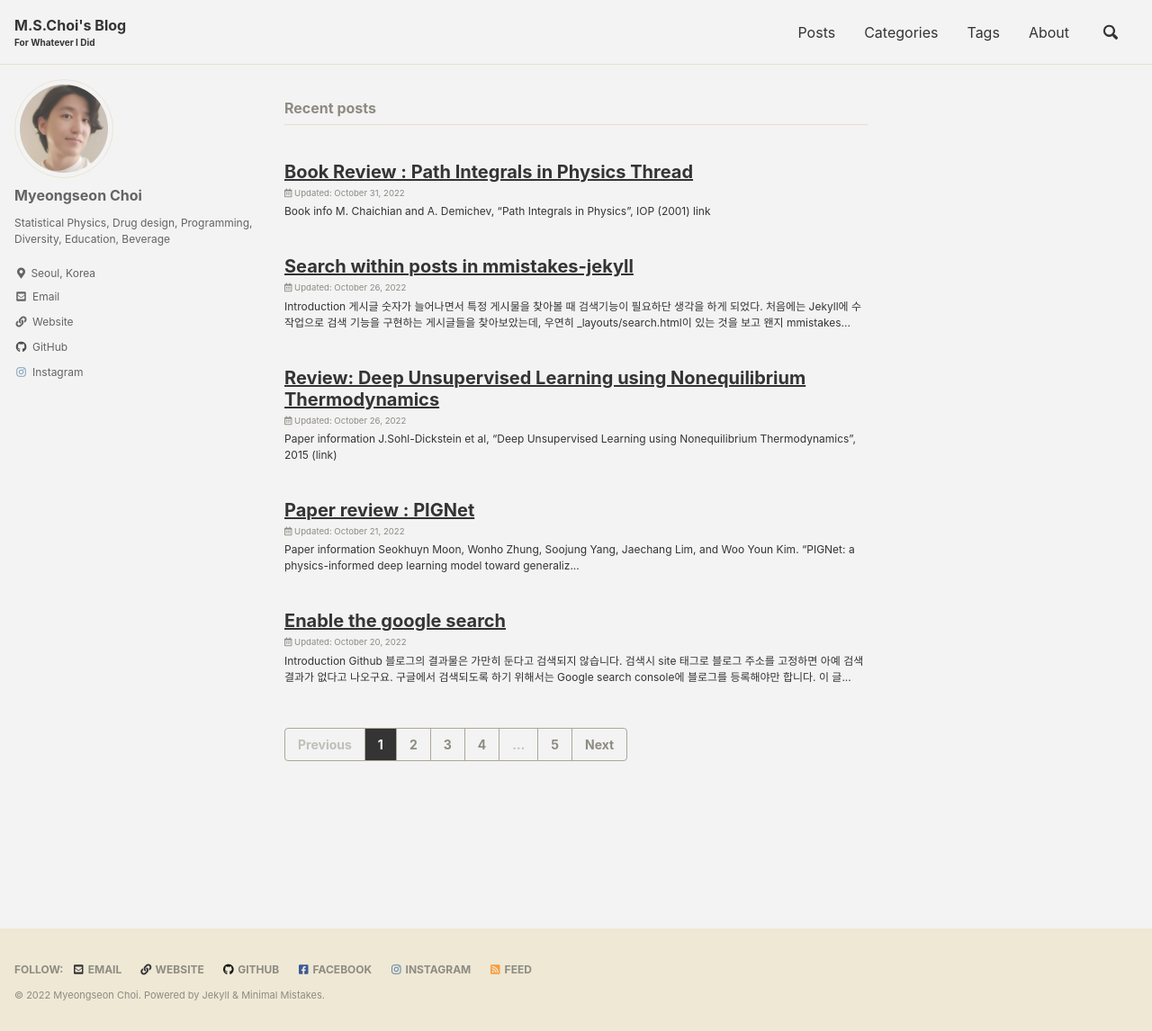
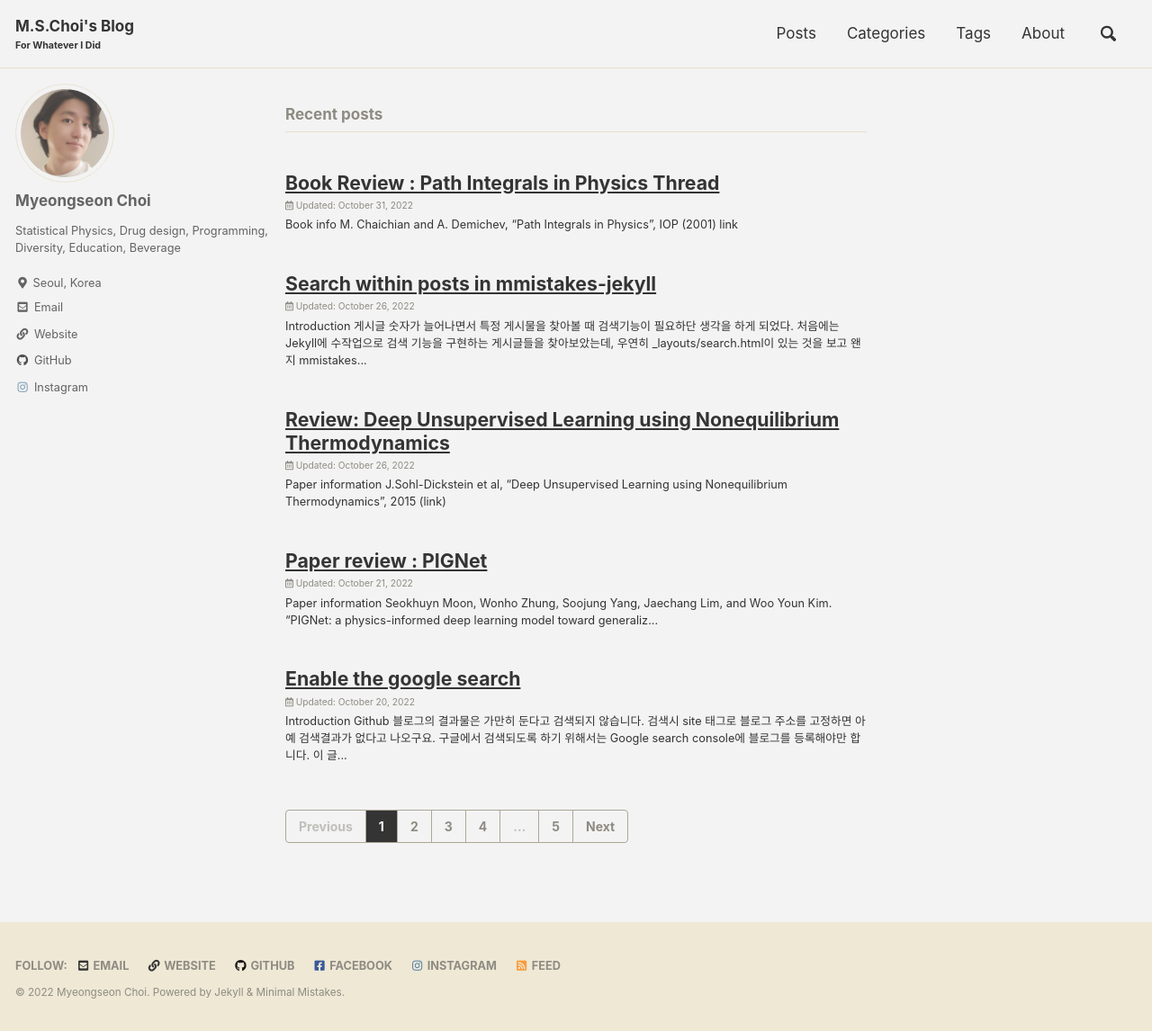
Before and after one commit to key262yek/key262yek.github.io, a Jekyll site: the page built from index.html, in a window 1280 px wide and 1146 px high. Shown: the whole window at 90% size. Built offline with Jekyll 4.4.1, drawn with Linux system fonts in a browser that asks for light colours; cached includes are drawn as plain includes; nearby versions of some CDN libraries; the list of posts is cut into pages by our own code.

Commit message:
change site font size

```diff
--- a/assets/css/main.scss
+++ b/assets/css/main.scss
@@ -15,18 +15,18 @@ $type-size-4-5: 1.3em !default; // Ubuntu Mono is a bit small
 @import url(https://fonts.googleapis.com/css?family=Noto+Sans+KR|Ubuntu+Mono);
 
 html {
-  font-size: 12px; // change to whatever
+  font-size: 13px; // change to whatever
 
   @include breakpoint($medium) {
-    font-size: 14px; // change to whatever
+    font-size: 15px; // change to whatever
   }
 
   @include breakpoint($large) {
-    font-size: 16px; // change to whatever
+    font-size: 17px; // change to whatever
   }
 
   @include breakpoint($x-large) {
-    font-size: 16px; // change to whatever
+    font-size: 17px; // change to whatever
   }
 }
 
```
